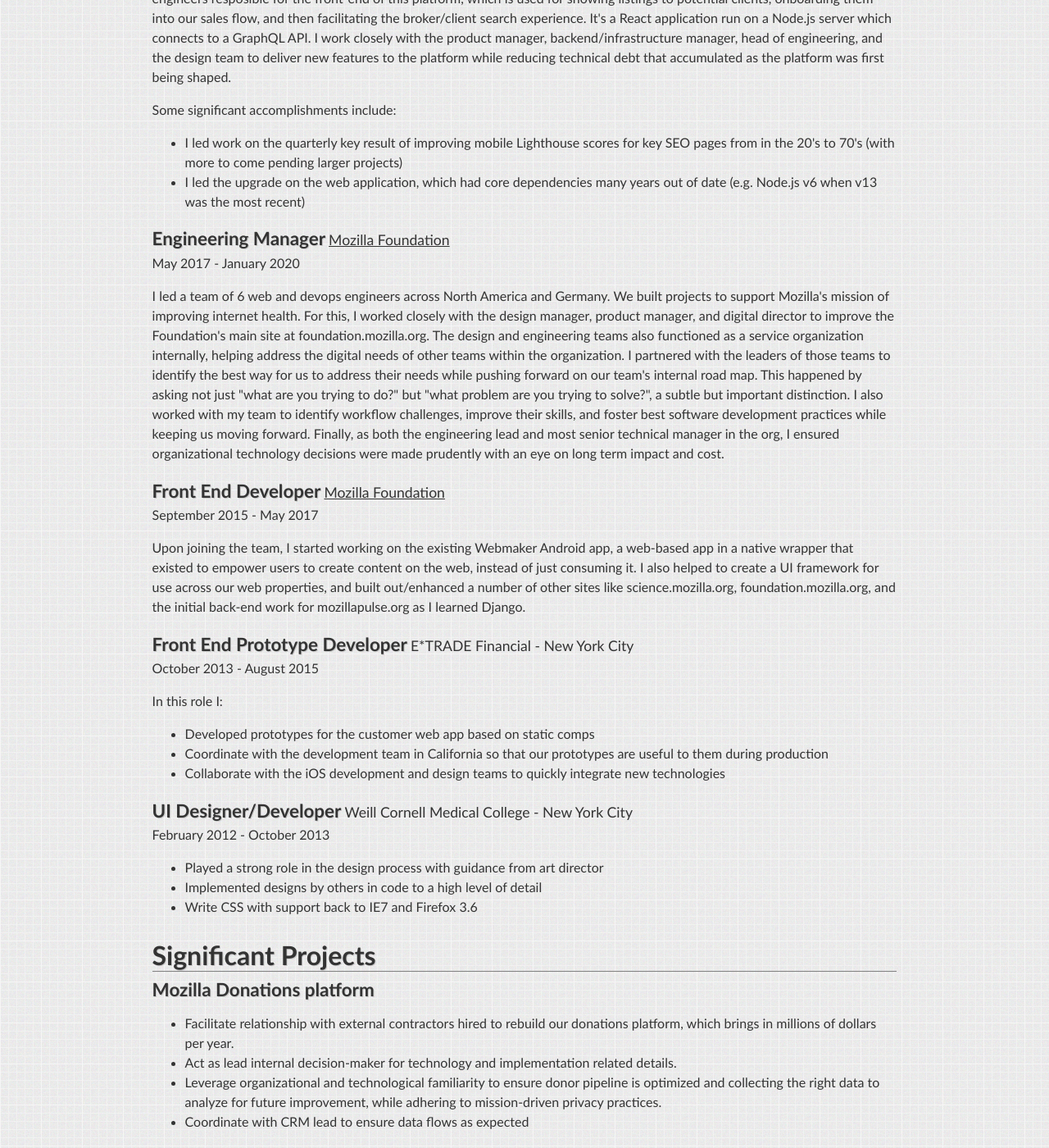
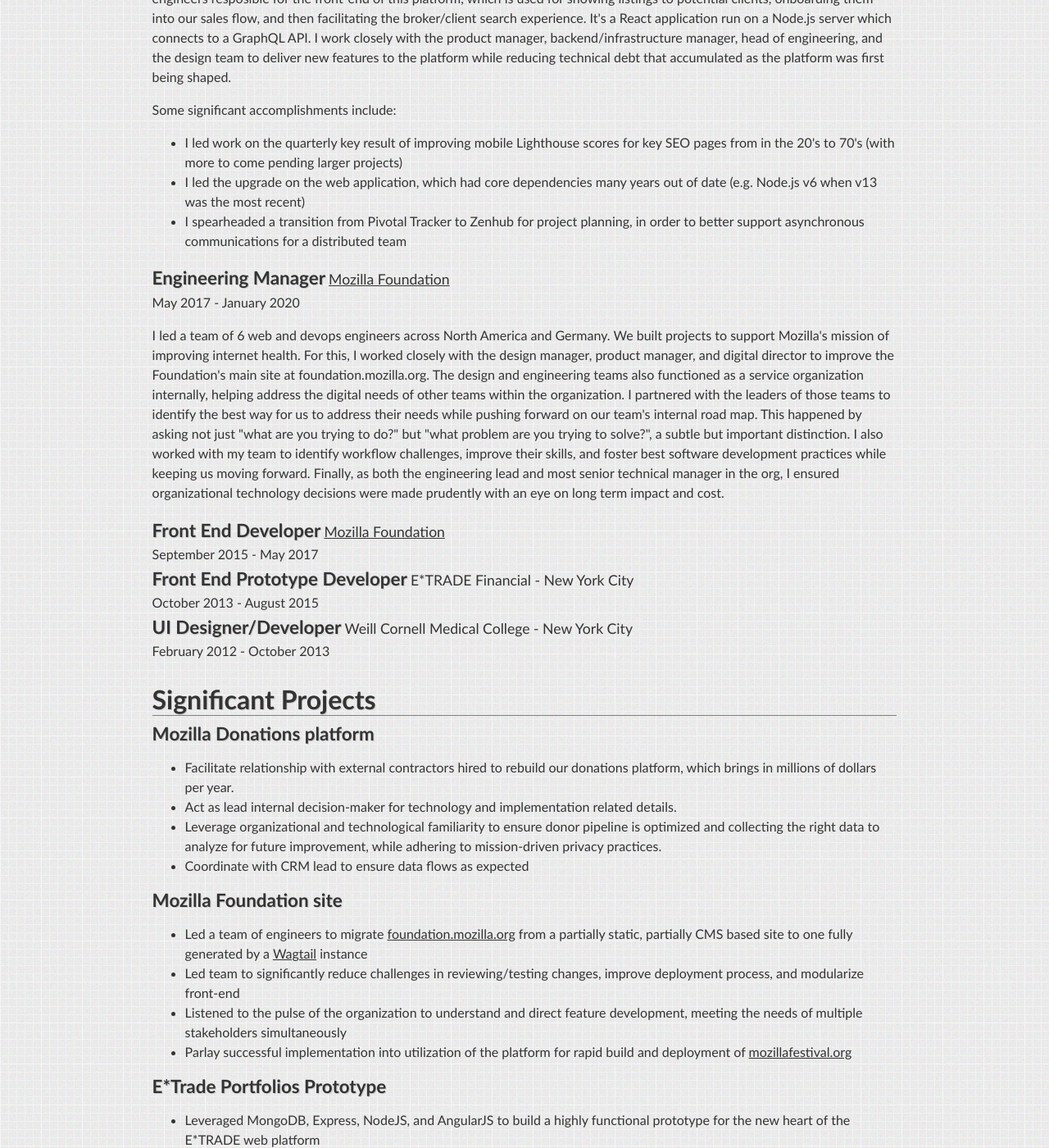
Before and after one commit to alanmoo/alanmooiman-dot-com, a Jekyll site: the page resume/index.html, which Jekyll copies as it is, in a window 1280 px wide and 1400 px high, scrolled down 553 px. Shown: the whole window at 82% size. Built offline with Jekyll 4.4.1, drawn with Linux system fonts in a browser that asks for light colours.

Commit message:
Clean up old resume items, add Zenhub migration

```diff
--- a/resume/index.html
+++ b/resume/index.html
@@ -79,6 +79,7 @@
 					<ul>
 						<li>I led work on the quarterly key result of improving mobile Lighthouse scores for key SEO pages from in the 20's to 70's (with more to come pending larger projects)</li>
 						<li>I led the upgrade on the web application, which had core dependencies many years out of date (e.g. Node.js v6 when v13 was the most recent)</li>
+						<li>I spearheaded a transition from Pivotal Tracker to Zenhub for project planning, in order to better support asynchronous communications for a distributed team</li>
 					</ul>
 				</p>
 			</div>
@@ -94,24 +95,24 @@
 				<h3 class="job_title">Front End Developer</h3>
 				<div class="organization"><a href="https://foundation.mozilla.org">Mozilla Foundation</a></div>
 				<div class="organization_dates">September 2015 - May 2017</div>
-				<p>
+				<!-- <p>
 					Upon joining the team, I started working on the existing Webmaker Android app, a web-based app in a native wrapper that existed to empower users to create content on the web, instead of just consuming it. I also helped to create a UI framework for use across our web properties, and built out/enhanced a number of other sites like science.mozilla.org, foundation.mozilla.org, and the initial back-end work for mozillapulse.org as I learned Django.
-				</p>
+				</p> -->
 			</div>
 			<div class="resume_item">
 				<h3 class="job_title">Front End Prototype Developer</h3>
 				<div class="organization">E*TRADE Financial - <span class="location">New York City</span></div>
 				<div class="organization_dates">October 2013 - August 2015</div>
-				<p>
+				<!-- <p>
 					In this role I:
 					<ul>
 						<li>Developed prototypes for the customer web app based on static comps</li>
-						<!-- <li>Experimented with new web technologies to implement within the application</li> -->
-						<li>Coordinate with the development team in California so that our prototypes are useful to them during production</li>
-						<!-- <li>Developed a framework of various components to be integrated into a style guide for agencies and developers to reference.</li> -->
-						<li>Collaborate with the iOS development and design teams to quickly integrate new technologies</li>
+						<li>Experimented with new web technologies to implement within the application</li>
+						<li>Coordinated with the development team in California so that our prototypes were useful to them during production</li>
+						<li>Developed a framework of various components to be integrated into a style guide for agencies and developers to reference.</li>
+						<li>Collaborated with the iOS development and design teams to quickly integrate new technologies</li>
 					</ul>
-				</p>
+				</p> -->
 			</div>
 			<div class="resume_item">
 				<h3 class="job_title">UI Designer/Developer</h3>
@@ -119,12 +120,12 @@
 				<div class="organization_dates">February 2012 - October 2013</div>
 				<ul>
 					<!-- <li>Develop responsive Drupal theme for new base distribution, including a new responsive navigation pattern</li> -->
-					<!-- <li>Add front end functionality to existing internal applications</li> -->
+					<!-- <li>Add front end functionality to existing internal applications</li>
 					<li>Played a strong role in the design process with guidance from art director</li>
 					<li>Implemented designs by others in code to a high level of detail</li>
 					<!-- <li>Skin various internal and 3rd party web applications</li> -->
-					<!-- <li>Develop coding standards for the web design team</li> -->
-					<li>Write CSS with support back to IE7 and Firefox 3.6</li>
+					<!-- <li>Develop coding standards for the web design team</li>
+					<li>Wrote CSS with support back to IE7 and Firefox 3.6</li>
 					<!-- <li>Comment code so that future developers understand it</li> -->
 				</ul>
 			</div>
```
